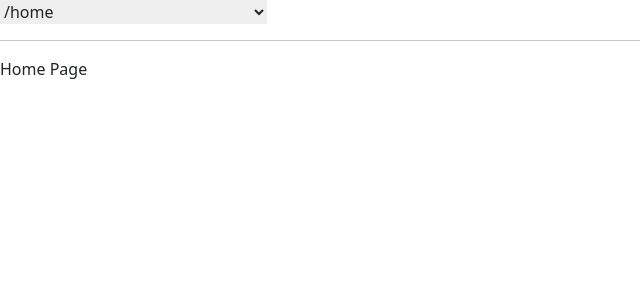
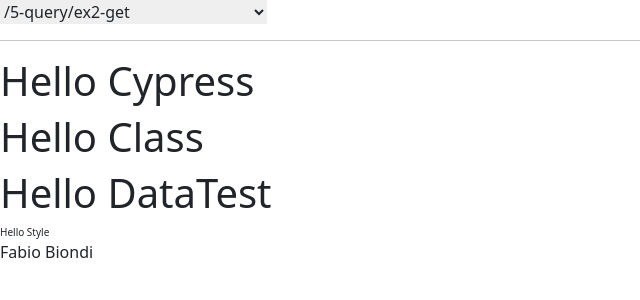
Before and after one commit to video-corsi/e2e-test-in-cypress-react, a React (Vite) app: page /5-query/ex2-get in a window 1280 px wide. Before the commit this address led to /home. Shown: the top 300 px of the page, without its empty margins (0-640 px from the left). Built offline with nearby package versions, Linux system fonts and the light colour scheme.

Commit message:
add 5-query/ex2-get

```diff
--- /dev/null
+++ b/src/examples/5-query/Ex2Get.tsx
@@ -0,0 +1,17 @@
+export default function() {
+  return (
+    <div>
+      <div>
+        <h1>Hello Cypress</h1>
+        <h1 className="hello">Hello Class</h1>
+        <h1 data-testid="hello">Hello DataTest</h1>
+        <div style={{ fontSize: 10}}>Hello Style</div>
+        <input
+          type="text"
+          name="firstname"
+          value="Fabio Biondi"
+        />
+      </div>
+    </div>
+  )
+}
--- a/src/routes.tsx
+++ b/src/routes.tsx
@@ -10,6 +10,7 @@
 import Playground from './examples/Playground';
 import AntDemo from './pages/AntDemo';
 import Home from './pages/Home';
+import Ex2Get from "./examples/5-query/Ex2Get";
 
 export const routes = [
   // pages
@@ -28,6 +29,7 @@
   // CHAPTER 4: cypress and react
   // CHAPTER 5: query
   { path: "/5-query/ex1-visit", element: <Ex1Visit /> },
+  { path: "/5-query/ex2-get", element: <Ex2Get /> },
   { path: "/5-query/ex14-automatic-waiting", element: <Ex14AutomaticWaiting /> },
   { path: '*', element: <Navigate to="home" /> },
 ];
```
Also changed, not shown: 1 other file (tests, documents, lock files or other folders). Lines whose indentation alone changed are shown as unchanged.
